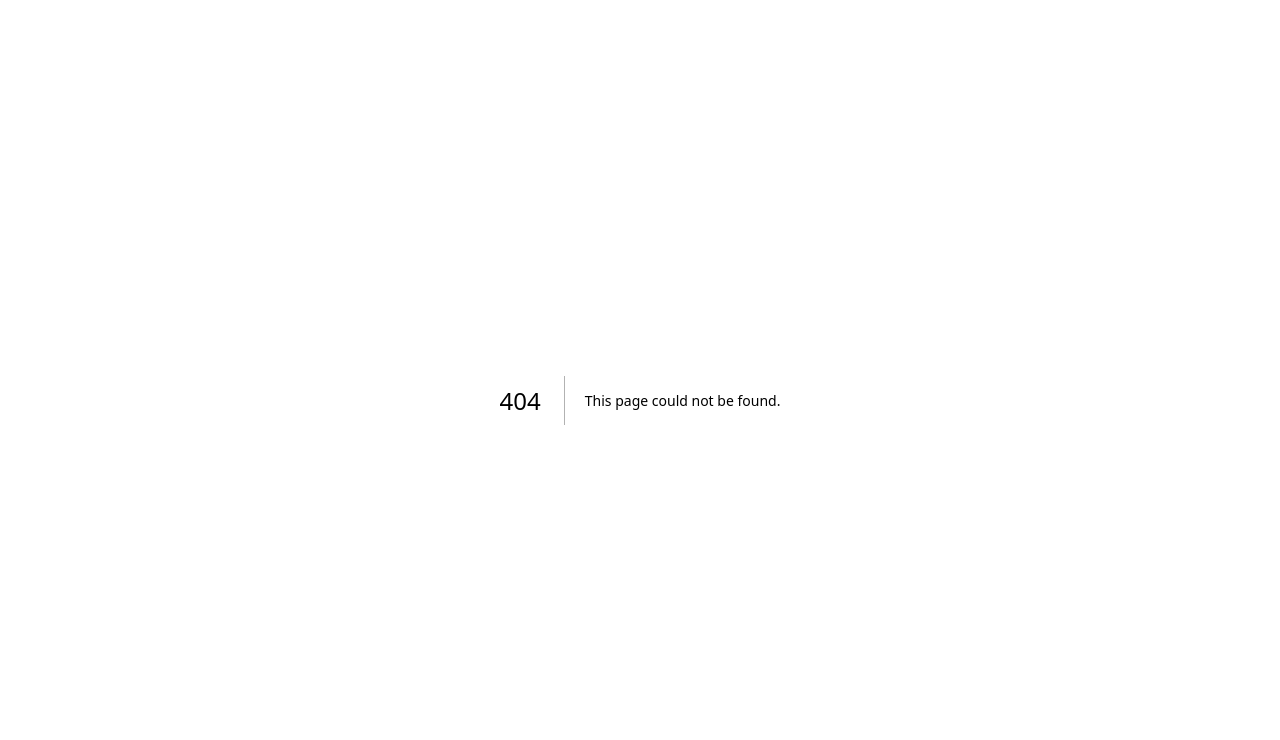
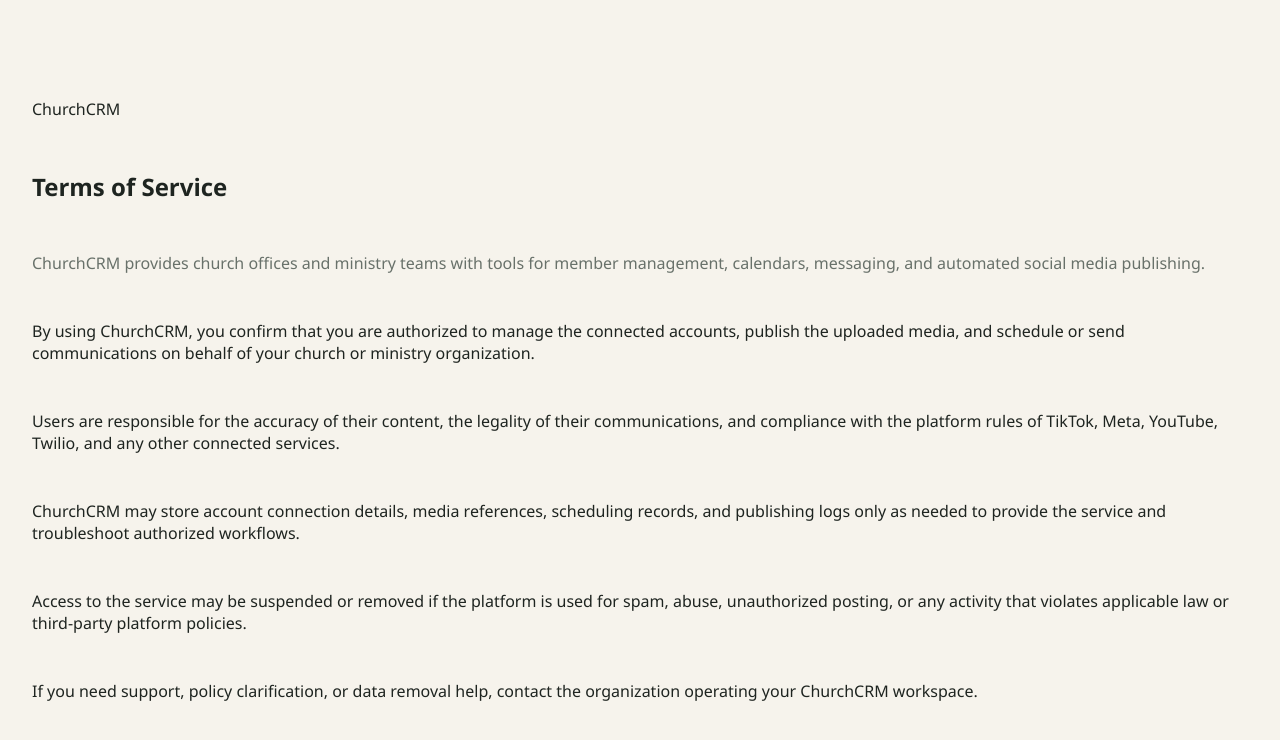
Before and after one commit to eliezermaragarrido-design/churchcrm, a Next.js app: page /terms in a window 1280 px wide. Before the commit this address had no page. Shown: the top 740 px of the page. Built offline with nearby package versions, Linux system fonts and the light colour scheme.

Commit message:
Add terms of service page

```diff
--- /dev/null
+++ b/app/terms/page.tsx
@@ -0,0 +1,40 @@
+import type { Metadata } from "next";
+
+export const metadata: Metadata = {
+  title: "Terms of Service | ChurchCRM",
+  description: "Terms of service for ChurchCRM.",
+};
+
+export default function TermsPage() {
+  return (
+    <main className="marketing-shell">
+      <section className="marketing-card stack">
+        <p className="eyebrow">ChurchCRM</p>
+        <h1>Terms of Service</h1>
+        <p className="muted">
+          ChurchCRM provides church offices and ministry teams with tools for member management,
+          calendars, messaging, and automated social media publishing.
+        </p>
+        <p>
+          By using ChurchCRM, you confirm that you are authorized to manage the connected accounts,
+          publish the uploaded media, and schedule or send communications on behalf of your church or ministry organization.
+        </p>
+        <p>
+          Users are responsible for the accuracy of their content, the legality of their communications,
+          and compliance with the platform rules of TikTok, Meta, YouTube, Twilio, and any other connected services.
+        </p>
+        <p>
+          ChurchCRM may store account connection details, media references, scheduling records, and publishing logs
+          only as needed to provide the service and troubleshoot authorized workflows.
+        </p>
+        <p>
+          Access to the service may be suspended or removed if the platform is used for spam, abuse, unauthorized posting,
+          or any activity that violates applicable law or third-party platform policies.
+        </p>
+        <p>
+          If you need support, policy clarification, or data removal help, contact the organization operating your ChurchCRM workspace.
+        </p>
+      </section>
+    </main>
+  );
+}
```
